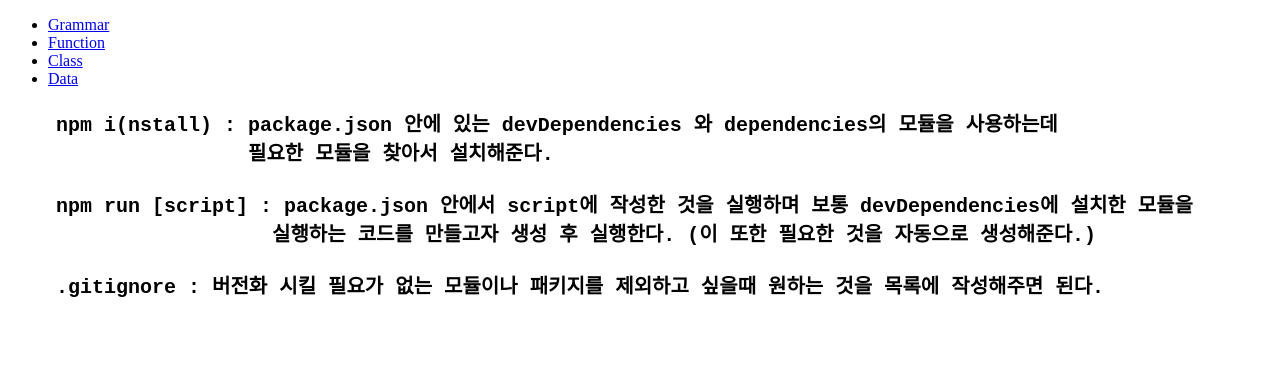
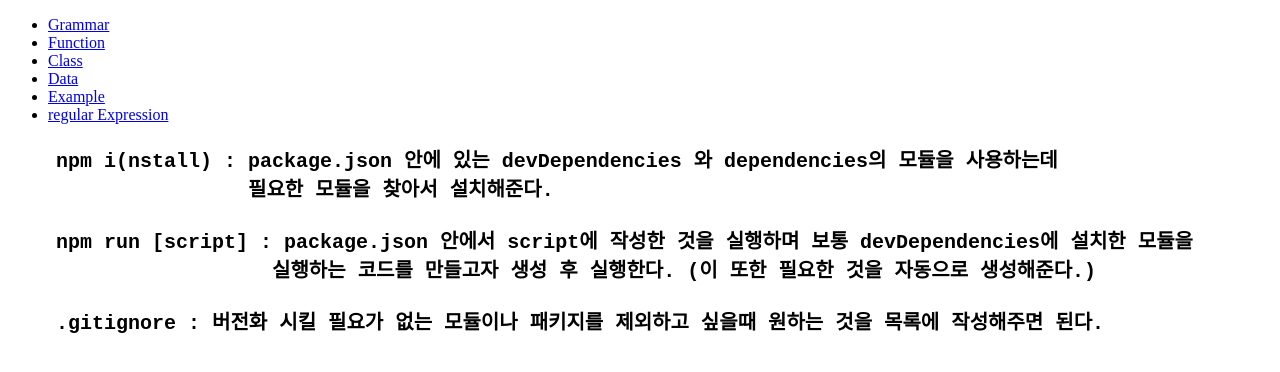
Before and after one commit to Jun0414/node_js_test, a website built with Parcel: page index.html in a window 1280 px wide. Built offline with nearby package versions, Linux system fonts and the light colour scheme.

Commit message:
Modify files

```diff
--- a/index.html
+++ b/index.html
@@ -21,6 +21,12 @@
     <li>
       <a href="./html/data.html">Data</a>
     </li>
+    <li>
+      <a href="./html/example.html">Example</a>
+    </li>
+    <li>
+      <a href="./html/regularExpression.html">regular Expression</a>
+    </li>
   </ul>
   <pre style="font-size: 20px; font-weight: 700;">
     npm i(nstall) : package.json 안에 있는 devDependencies 와 dependencies의 모듈을 사용하는데
--- a/package.json
+++ b/package.json
@@ -14,6 +14,7 @@
     "parcel-bundler": "^1.12.5"
   },
   "dependencies": {
+    "axios": "^0.21.1",
     "lodash": "^4.17.21"
   }
 }
```
Also changed, not shown: js/getRandom.js (+6 -1 lines), 1 other file.
